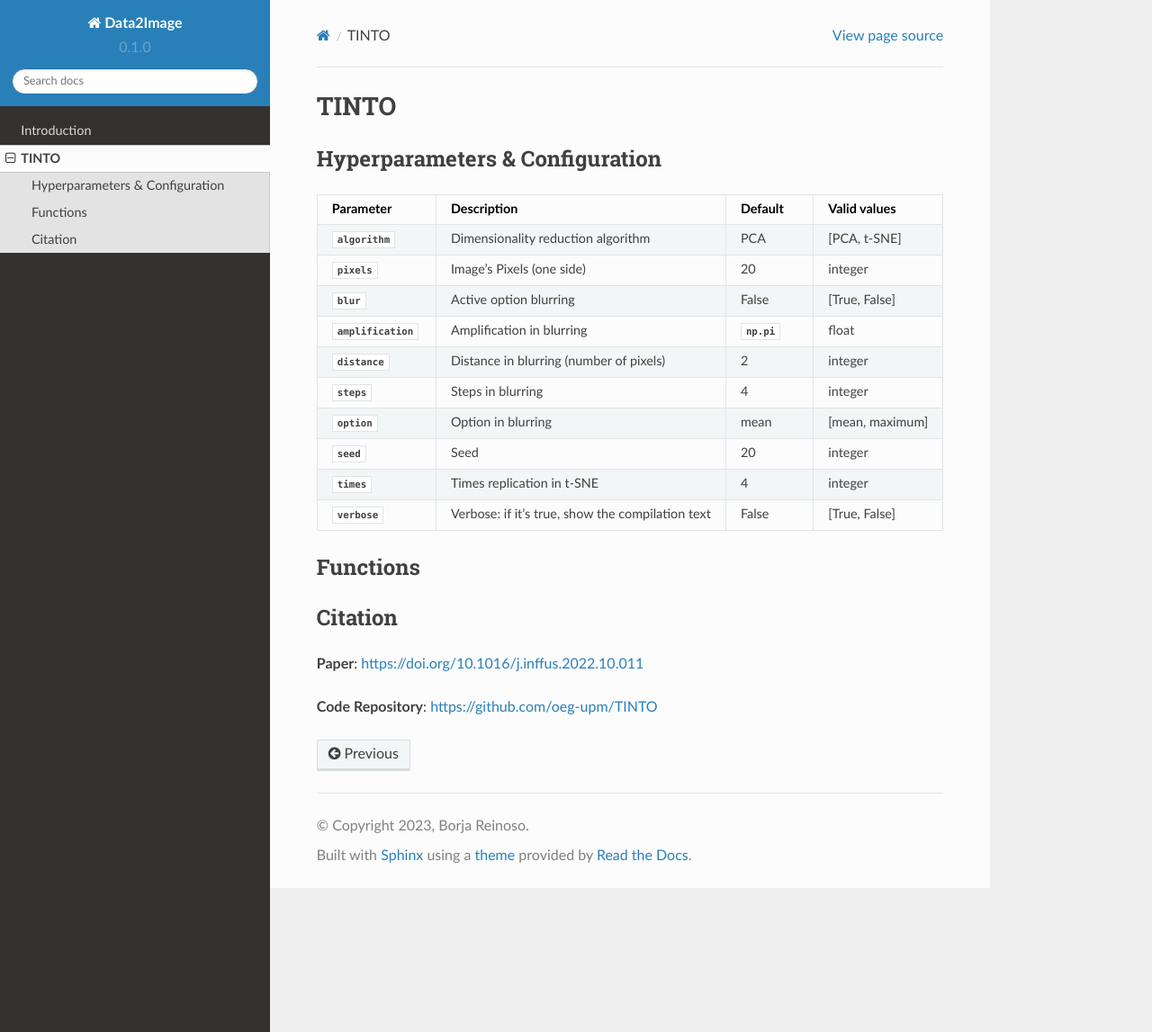
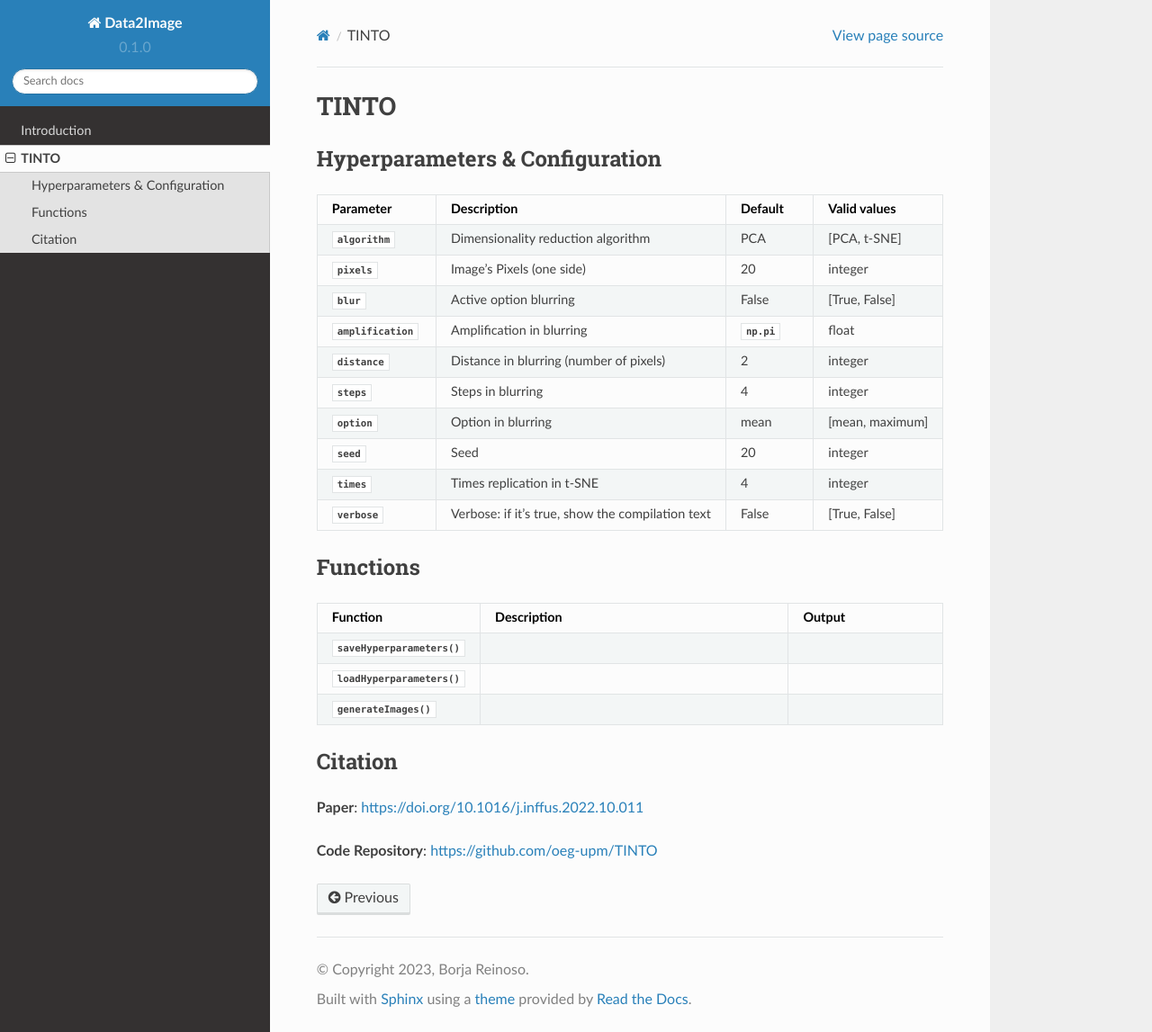
Before and after one commit to oeg-upm/TINTOlib-Documentation, a Sphinx documentation site: the page built from docs/source/tinto.rst, in a window 1280 px wide and 1147 px high. Shown: the whole window at 90% size. Built offline with Sphinx 7.4.7 and the Read the Docs theme 2.0.0, drawn with Linux system fonts in a browser that asks for light colours; pages that are not in the unit, such as notebooks, are missing from menus.

Commit message:
Update tinto.rst

```diff
--- a/docs/source/tinto.rst
+++ b/docs/source/tinto.rst
@@ -55,6 +55,26 @@
 
 Functions
 ---------
+.. list-table::
+   :widths: 20 40 20
+   :header-rows: 1
+
+   * - Function
+     - Description
+     - Output
+
+   * - :py:func:`saveHyperparameters`
+     -
+     -
+
+   * - :py:func:`loadHyperparameters`
+     -
+     -
+   * - :py:func:`generateImages`
+     -
+     -
+
+
 
 Citation
 ------
```
